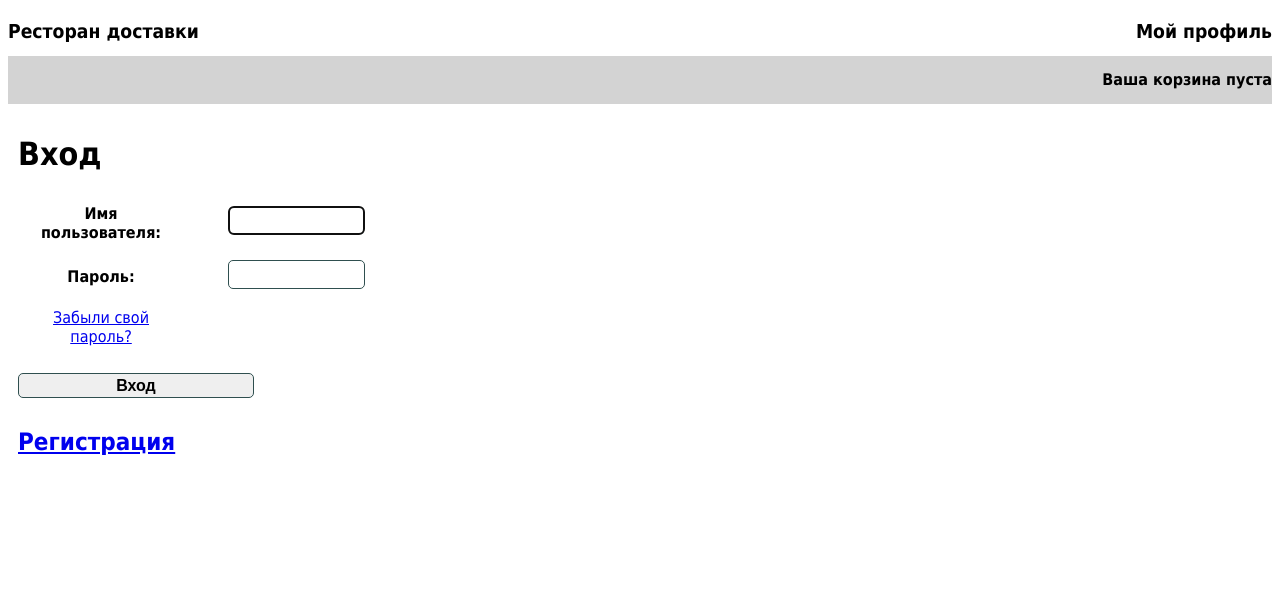
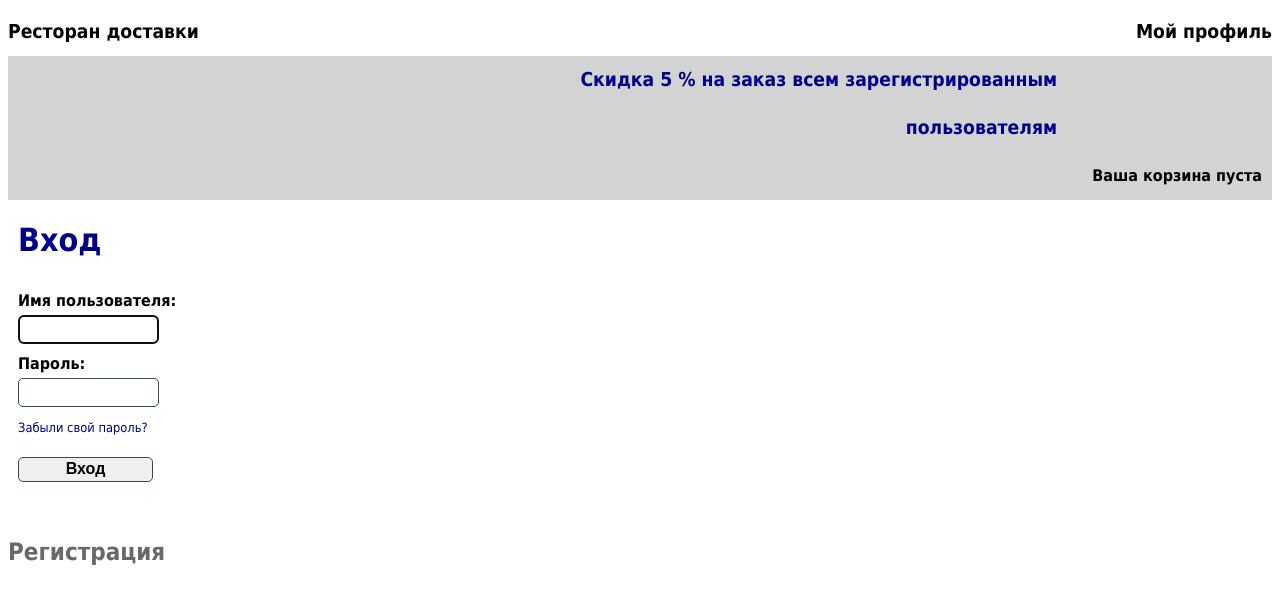
Before and after one commit to KateKrechet/djangoProjectStore2, a Django app: page /user/login/ in a window 1280 px wide. Shown: the top 604 px of the page. Run offline with Django 4.2, Linux system fonts and the light colour scheme.

Commit message:
make little design

```diff
--- a/store/static/css/base.css
+++ b/store/static/css/base.css
@@ -7,7 +7,6 @@
     flex-direction: row;
     /*последний элемент в конце контейнера*/
     justify-content: space-between;
-
     line-height: 3em;
 }
 
@@ -28,7 +27,8 @@
 .submenu {
     display: flex;
     background-color: lightgray;
-    justify-content: end;
+    flex-direction: column;
+    /*justify-content: space-between;*/
     line-height: 3em;
     font-weight: bolder;
 }
@@ -38,8 +38,39 @@
     color: brown;
 }
 
+/*движение рекламы о скидке 5%*/
+#reclame {
+    color: darkblue;
+    font-weight: bolder;
+    font-size: 1.2em;
+    width: 50%;
+    animation: reclamefly 20s infinite linear;
+    position: relative;
+    padding-bottom: 0px;
+    margin-bottom: 0px;
+
+}
+
+@keyframes reclamefly {
+    0% {
+        left: 0%;
+        bottom: 50%
+    }
+    100% {
+        left: 100%;
+        bottom: 0%
+    }
+
+}
+
+/*##########################################*/
 .submenu a:hover {
     background-color: chartreuse;
+}
+
+.submenu span {
+   text-align: right;
+    margin-right: 10px;
 }
 
 /*все блоки расположены рядом*/
@@ -47,3 +78,7 @@
     display: flex;
 
 }
+
+.discount_href {
+    text-align: left;
+}
--- a/store/static/css/users_forms.css
+++ b/store/static/css/users_forms.css
@@ -1,3 +1,37 @@
-.user_form{
-    flex-direction: column;
+.enter {
+    color: darkblue;
+    padding-left: 10px;
 }
+
+.pass_reset {
+    text-decoration: none;
+    font-size: 0.8em;
+    color: darkblue;
+}
+
+.pass_reset:hover, .reg_href:hover {
+    color: brown;
+}
+
+.reg_href {
+    text-decoration: none;
+    font-size: 1em;
+    color: dimgrey;
+}
+
+.reset_h {
+    padding-left: 10px;
+    color: darkblue;
+}
+
+.reset_h3{
+    padding-left: 10px;
+}
+
+.enter_but {
+    margin-left: 10px;
+    width: 40%;
+    height: 30px;
+    font-weight: bolder;
+    border-radius: 5px;
+}
--- a/templates/index.html
+++ b/templates/index.html
@@ -9,7 +9,7 @@
     <link href="{% static "css/product-detail.css" %}" rel="stylesheet">
     <link href="{% static "css/users_forms.css" %}" rel="stylesheet">
     <link href="{% static "css/cart.css" %}" rel="stylesheet">
-    <link href="{% static "css/order.css" %}" rel="stylesheet">
+    <link href="{% static "css/forms_with_order.css" %}" rel="stylesheet">
     <link href="{% static "css/pay.css" %}" rel="stylesheet">
     <script src="https://ajax.googleapis.com/ajax/libs/jquery/3.6.3/jquery.min.js"></script>
     <script type="text/javascript" src="{% static 'js/order.js' %}" defer></script>
@@ -25,17 +25,20 @@
 
 </div>
 <div class="submenu">
+    <span id="reclame" class="discount_href">Скидка 5 % на заказ всем зарегистрированным пользователям</span>
     {% with total_items=cart|length %}
         {% if cart|length > 0 %}
-            Ваша корзина:
+            <span>Ваша корзина:
             <a class="prod_in_cart" href="{% url "cart_detail" %}">
                 {{ total_items }} товаров{{ total_items|pluralize }},
                 {{ cart.get_total_price }} руб.
-            </a>
+            </a></span>
         {% else %}
-            Ваша корзина пуста
+            <span>Ваша корзина пуста</span>
         {% endif %}
     {% endwith %}
+
+
 </div>
 <div class="content">
     {% block content %}
--- a/templates/registration/login.html
+++ b/templates/registration/login.html
@@ -1,30 +1,20 @@
 {% extends "index.html" %}
 {% block title %}Мой аккаунт{% endblock %}
 {% block content %}
-    <div class="user_form">
-        <h1>Вход</h1>
-        <form action="{% url 'login' %}" method="post">
+    <div class="user">
+        <h1 class="enter">Вход</h1>
+        <form class="user_form" action="{% url 'login' %}" method="post">
             {% csrf_token %}
-            <table>
-                <tr>
-                    <td>{{ form.username.label_tag }}</td>
-                    <td>{{ form.username }}</td>
-                </tr>
+            <div>{{ form.username.label_tag }}</div>
+            <div>{{ form.username }}</div>
+            <div>{{ form.password.label_tag }}</div>
+            <div>{{ form.password }}</div>
+            <div><a class="pass_reset" href="{% url 'password_reset' %}">Забыли свой пароль?</a></div>
 
-                <tr>
-                    <td>{{ form.password.label_tag }}</td>
-                    <td>{{ form.password }}</td>
-                </tr>
-                <tr>
-                    <td>
-                        <a href="{% url 'password_reset' %}">Забыли свой пароль?</a>
-                    </td>
-                </tr>
-            </table>
             <p><input type="submit" value="Вход"></p>
         </form>
         <h2>
-            <a href="{% url 'registration' %}">Регистрация</a>
+            <a class="reg_href" href="{% url 'registration' %}">Регистрация</a>
         </h2>
     </div>
 
--- a/templates/registration/password_reset_complete.html
+++ b/templates/registration/password_reset_complete.html
@@ -2,10 +2,10 @@
 {% block title %}Вход с новым паролем{% endblock %}
 {% block content %}
     <div class="user_form">
-        <h2>Ваш пароль изменен</h2>
-        <h3>Войдите на сайт</h3>
+        <h2 class="reset_h">Ваш пароль изменен</h2>
+        <h3 class="reset_h3">Войдите на сайт</h3>
         <a href="{% url 'login' %}">
-            <button>ВХОД</button>
+            <button class="enter_but">ВХОД</button>
         </a>
     </div>
 
--- a/templates/registration/password_reset_done.html
+++ b/templates/registration/password_reset_done.html
@@ -1,9 +1,9 @@
 {% extends 'index.html' %}
 {% block title %}Изменение пароля{% endblock %}
 {% block content %}
-    <div class="user_form">
-        <h2>Инструкции по изменению пароля были отправлены вам на электронную почту.</h2>
-        <h3>Если вы не получили письмо, убедитесь, что ввели правильный адрес, указанный вами при регистрации.</h3>
+    <div class="user">
+        <h2 class="reset_h">Инструкции по изменению пароля были отправлены Вам на электронную почту.</h2>
+        <h3 class="reset_h3">Если вы не получили письмо, убедитесь, что ввели правильный адрес, указанный вами при регистрации.</h3>
     </div>
 
 {% endblock %}
--- a/templates/registration/password_reset_form.html
+++ b/templates/registration/password_reset_form.html
@@ -1,9 +1,9 @@
 {% extends 'index.html' %}
 {% block title %}Изменение пароля{% endblock %}
 {% block content %}
-    <div class="user_form">
-        <h2>Для сброса пароля заполните форму ниже:</h2>
-        <form action="" method="post" novalidate>
+    <div class="user">
+        <h2 class="reset_h">Для сброса пароля заполните форму ниже:</h2>
+        <form class="user_form" action="" method="post" novalidate>
             {% csrf_token %}
             <table>
                 <tr>{{ form.email.label_tag }}</tr>
```
Also changed, not shown: store/forms.py (+6 -6 lines), templates/registration/password_reset_confirm.html (+21 -15 lines), db.sqlite3, store/static/css/forms_with_order.css (renamed from store/static/css/order.css).
